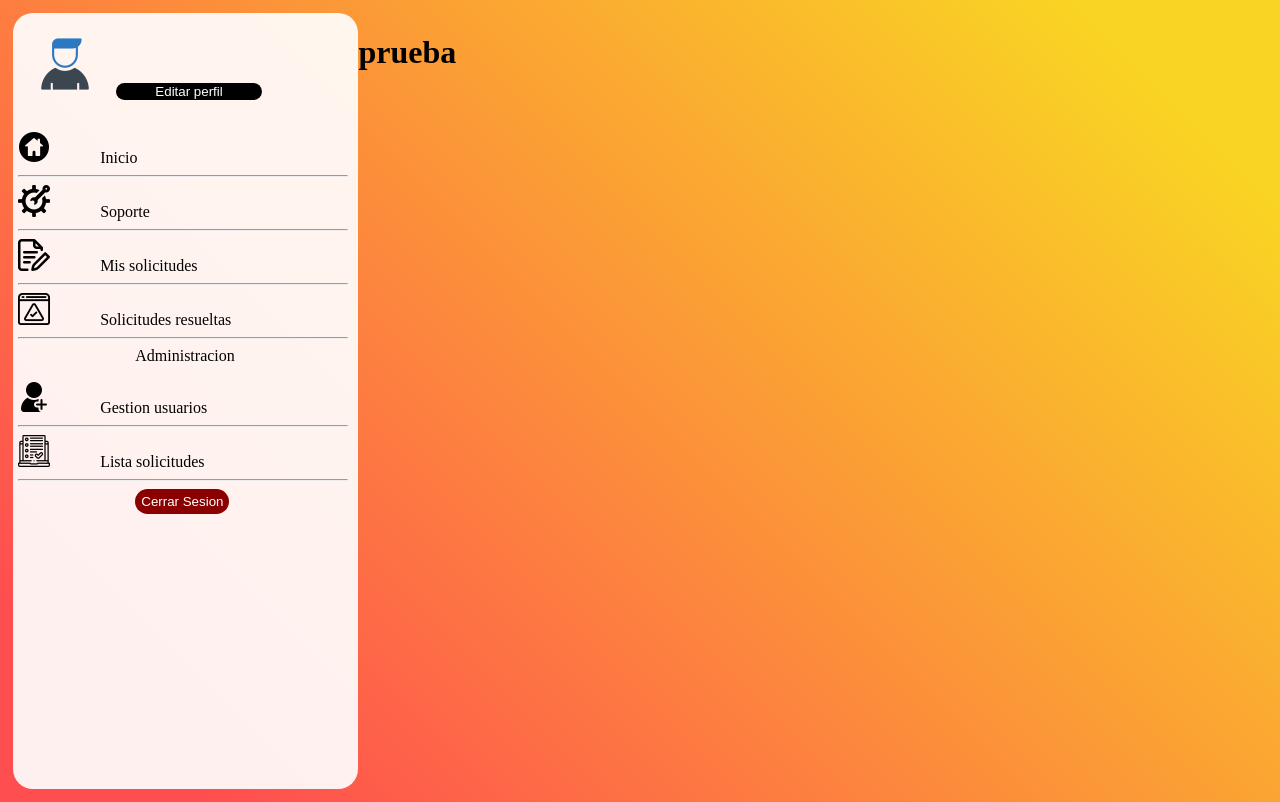
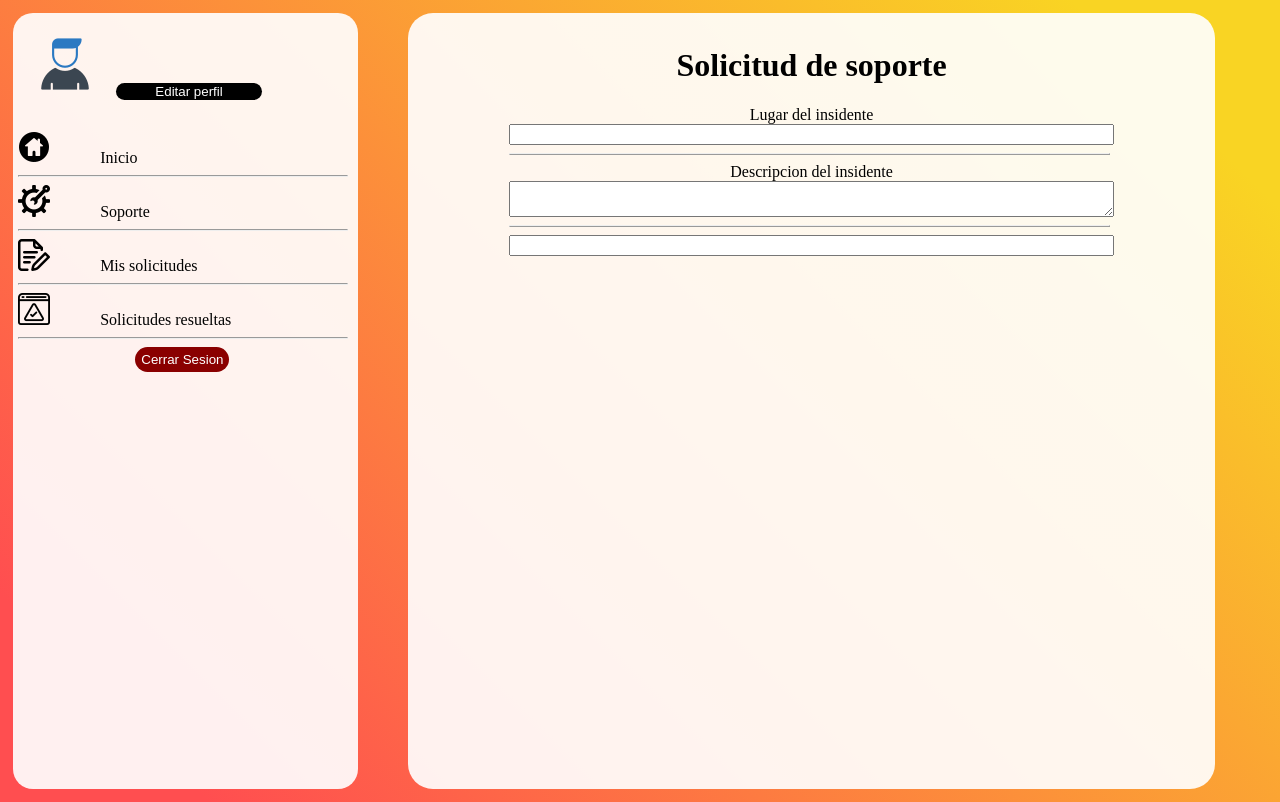
Before and after one commit to jekser09/Mesa-de-ayuda-Django, a Django app: template SoporteTecnico/templates/menuSoporte.html in a window 1280 px wide. Run offline with Django 3.2, Linux system fonts and the light colour scheme; the template is opened without the code that fills it, so the values that code supplies are empty, except form fields; tables that the repository leaves empty hold one stand-in row (values such as "Sample post"); form fields are guessed from the names that the template uses.

Commit message:
'solicitudlista'

```diff
--- a/SoporteTecnico/models.py
+++ b/SoporteTecnico/models.py
@@ -72,4 +72,5 @@ class Solicitud(models.Model):
     codigo=models.AutoField(primary_key=True)
     idarea=models.ForeignKey(Area,blank=False,null=False,on_delete=models.CASCADE)
     descripcion=models.TextField(blank=False,null=False)
+    observacion=models.TextField(default='',blank=True,null=False)
     resuelto=models.BooleanField(default=False)
--- a/SoporteTecnico/static/styles/styleMenu.css
+++ b/SoporteTecnico/static/styles/styleMenu.css
@@ -8,7 +8,6 @@ body{
     height: 90%;
 }
 nav{
-    width: 100%;
     border-radius: 20px;
     background-color: rgba(255, 255, 255, 0.915);
 }
--- a/SoporteTecnico/static/styles/styleSoporte.css
+++ b/SoporteTecnico/static/styles/styleSoporte.css
@@ -0,0 +1,48 @@
+.contenido{
+    display: flex;
+    justify-content: center;
+    align-items: center;
+    width: 100%;
+    margin-left: 50px;
+    margin-right: 0px;
+    border-radius: 25px;
+    background-color: rgba(255, 255, 255, 0.915);
+}
+.fsoporte{
+    display: flex;
+    text-align: center;
+    width: 75%;
+    height: 95%;
+    flex-direction: column;
+    justify-content: flex-start;
+    grid-template-columns: 100%;
+    grid-template-rows: 15% 70% 15%;
+}
+.sep{
+    width: 99%;
+    border-style: outset;
+    color: black;
+}
+.sopitems{
+    margin-top:15px;
+    border-radius: 12px;
+}
+.desc{
+    font-size: large;
+    height: 70%;
+    overflow: auto;
+    white-space: pre-wrap;
+    word-wrap: break-word;
+}
+.boton{
+    border-style: none;
+    background-color: #12DF63;
+    border-radius: 25px;
+    margin-top: 10px;
+}
+.boton:hover{
+    background-color: #15F56D;
+}
+.boton:active{
+    background-color: #10AF4F;
+}
--- a/SoporteTecnico/templates/baseMenu.html
+++ b/SoporteTecnico/templates/baseMenu.html
@@ -26,19 +26,19 @@
             <hr>
             <li class="items" href="/#/"><img class="imgop" src="{% static 'img/resuelto.png' %}" alt="" id="imgs">Solicitudes resueltas</li>
             <hr>
+            {% if user.usuario_admin %}
             <li class="items titlesep" href="/#/">Administracion</li>
             <hr class="sep0">
             <li class="items"><img class="imgop" src="{% static 'img/usuarios.png' %}" alt="" id="imgs">Gestion usuarios</li>
             <hr>
             <li class="items"><img class="imgop" src="{% static 'img/solicitudes.png' %}" alt="" id="imgs">Lista solicitudes</li>
             <hr>
+            {% endif %}
             <button onclick="window.location.href = '/logout';" class="blogout" type="button">Cerrar Sesion</button>
         </ul>
 
     </nav>
-    <div class="contenido">
     {% block content %}
     {% endblock %}
-    </div>
 </body>
 </html>
--- a/SoporteTecnico/templates/menuSoporte.html
+++ b/SoporteTecnico/templates/menuSoporte.html
@@ -1,4 +1,17 @@
 {% extends 'baseMenu.html' %}
 {% block content %}
-<h1>prueba<h2>
+<div class="contenido">
+    <form method="POST" class="fsoporte">
+        {% csrf_token %}
+        <h1 class="sopitems">Solicitud de soporte</h1>
+        {{error}}
+        <label>Lugar del insidente</label>
+        {{form.areas}}
+        <hr class="sep">
+        <label>Descripcion del insidente</label>
+        {{form.descripcion}}
+        <hr class="sep">
+        {{form.enviar}}
+    </form>
+</div>
 {% endblock %}
```
Also changed, not shown: Proyecto soporte tecnico(1).py (deleted, +0 -86 lines), SoporteTecnico/forms.py (+9 -3 lines), SoporteTecnico/views.py (+12 -3 lines), SoporteTecnico/migrations/0006_solicitud_observacion.py (added), db.sqlite3, 1 other file.
